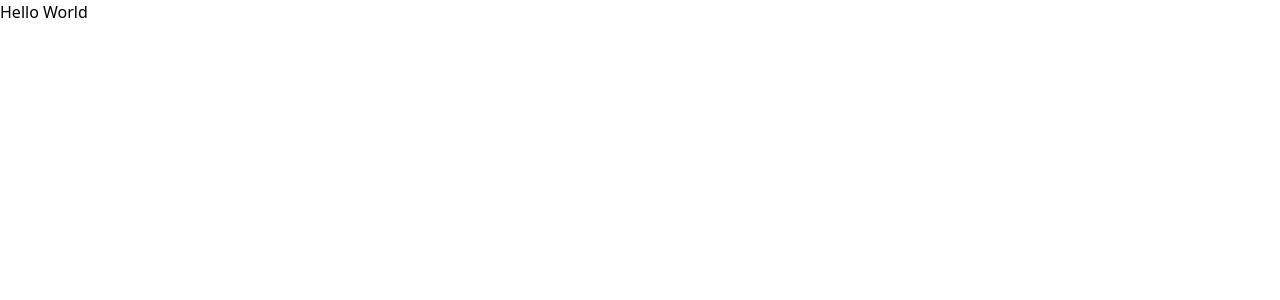
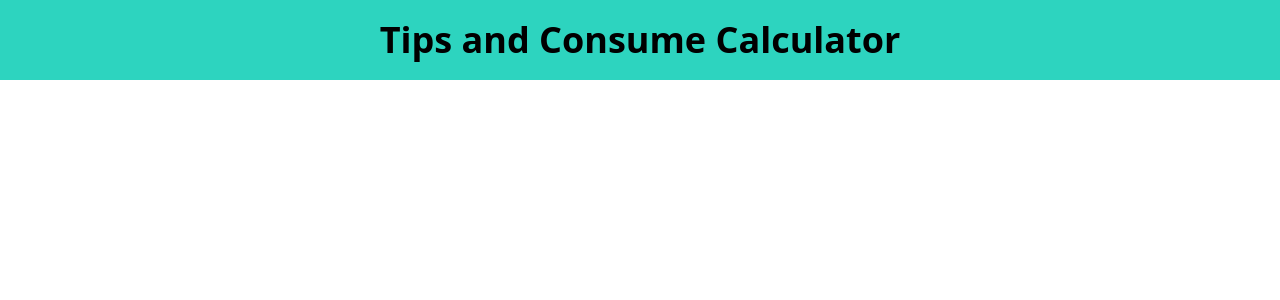
Before and after one commit to Javi2323J/tip-calculator, a React (Vite) app in the folder tip-calculator/: page / in a window 1280 px wide. Shown: the top 300 px of the page. Built offline with nearby package versions, Linux system fonts and the light colour scheme.

Commit message:
add header in app; branch setup #1

```diff
--- a/tip-calculator/src/App.tsx
+++ b/tip-calculator/src/App.tsx
@@ -3,7 +3,9 @@ import React from 'react'
 function App(): React.JSX.Element {
   return (
     <>
-      <h1>Hello World</h1>
+      <header className="bg-teal-400 py-5">
+        <h1 className="text-center text-4xl font-black">Tips and Consume Calculator</h1>
+      </header>
     </>
   )
 }
```
